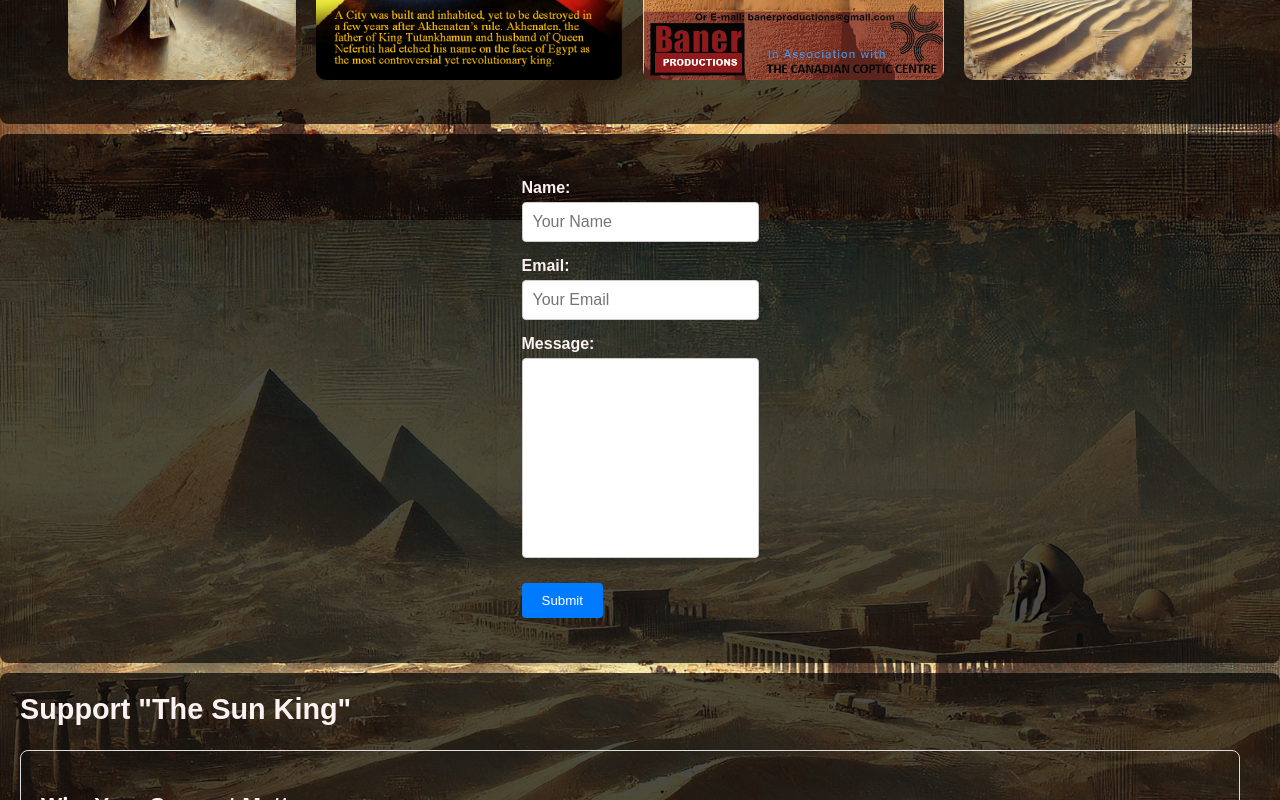
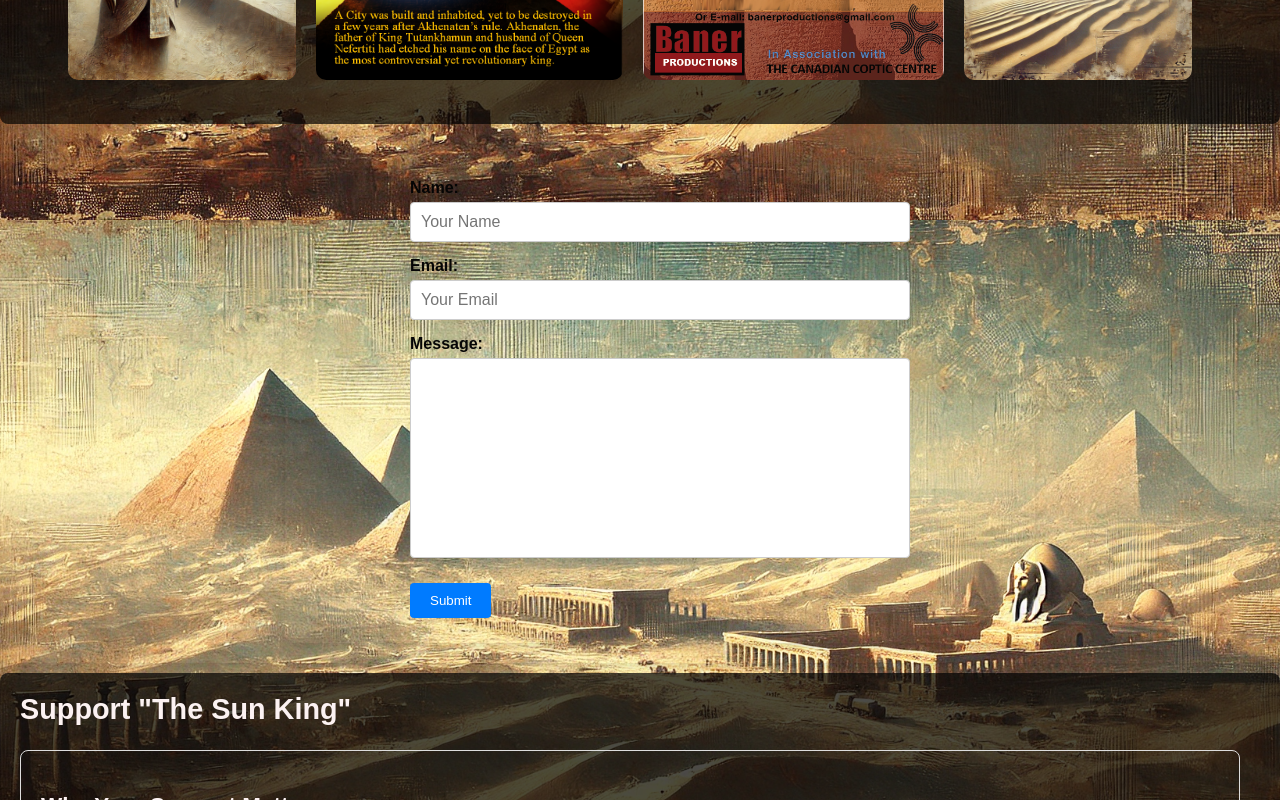
Before and after one commit to mariazakdev/thesunking, a React (Create React App) app: page / in a window 1280 px wide. Shown: the part 1460-2260 px from the top of the page. Built offline with nearby package versions, Linux system fonts and the light colour scheme; no server answers.

Commit message:
contact css

```diff
--- a/src/Components/Nav/Nav.scss
+++ b/src/Components/Nav/Nav.scss
@@ -102,7 +102,7 @@ nav {
   padding: 1rem;
   font-weight: bold;
   border-radius: 5px;
-  width: 20px;
+  width: 60px;
   &:hover {
     background-color: #fff;
   }
--- a/src/Pages/ContactPage/ContactPage.scss
+++ b/src/Pages/ContactPage/ContactPage.scss
@@ -6,27 +6,32 @@
   display: flex;
   flex-direction: column;
   align-items: center;
+  justify-content: center;
   padding: 20px;
   border-radius: 8px;
   box-shadow: 0 4px 8px rgba(0, 0, 0, 0.1);
   margin: 0;
+  @include mobile {
+  align-items: flex-start;
+  }
 &__form{
     max-width: 500px;
 
 }
   @include mobile {
     padding: 15px;
-    max-width: 90%;
+   width: 80%;
   }
 
   @include tablet {
     padding: 20px;
-    // max-width: 400px;
+    width: 400px;
+    max-width: 500px;
   }
 
   @include desktop {
     padding: 25px;
-    // max-width: 500px;
+ width: 700px;
   }
 
   &__title {
@@ -102,7 +107,7 @@
   &__label {
     margin-bottom: 5px;
     font-weight: bold;
-    color: #fcf2f2;
+    color: #050505;
   }
 
   &__input, &__textarea {
--- a/src/Pages/HomePage/HomePage.scss
+++ b/src/Pages/HomePage/HomePage.scss
@@ -31,9 +31,6 @@
         left: 0;
         right: 0;
         bottom: 0;
-        // background-image: url('../../Assets/Images/dunes2.webp');
-        // background-image: url('../../Assets/Images/sections1.png');
-
         background-size: cover;
         background-position: center;
         // opacity: 0.3;
@@ -41,9 +38,13 @@
         border-radius: 8px;
       }
       background-color: rgba(0, 0, 0, 0.7);
-      color: rgb(0, 0, 0);
+
     }
+&.contact{
+  width: 100%;
+  background-color: rgba(0, 0, 0, 0);
 
+}
     &.shows {
       background-color: #e9e9e9;
     }
```
